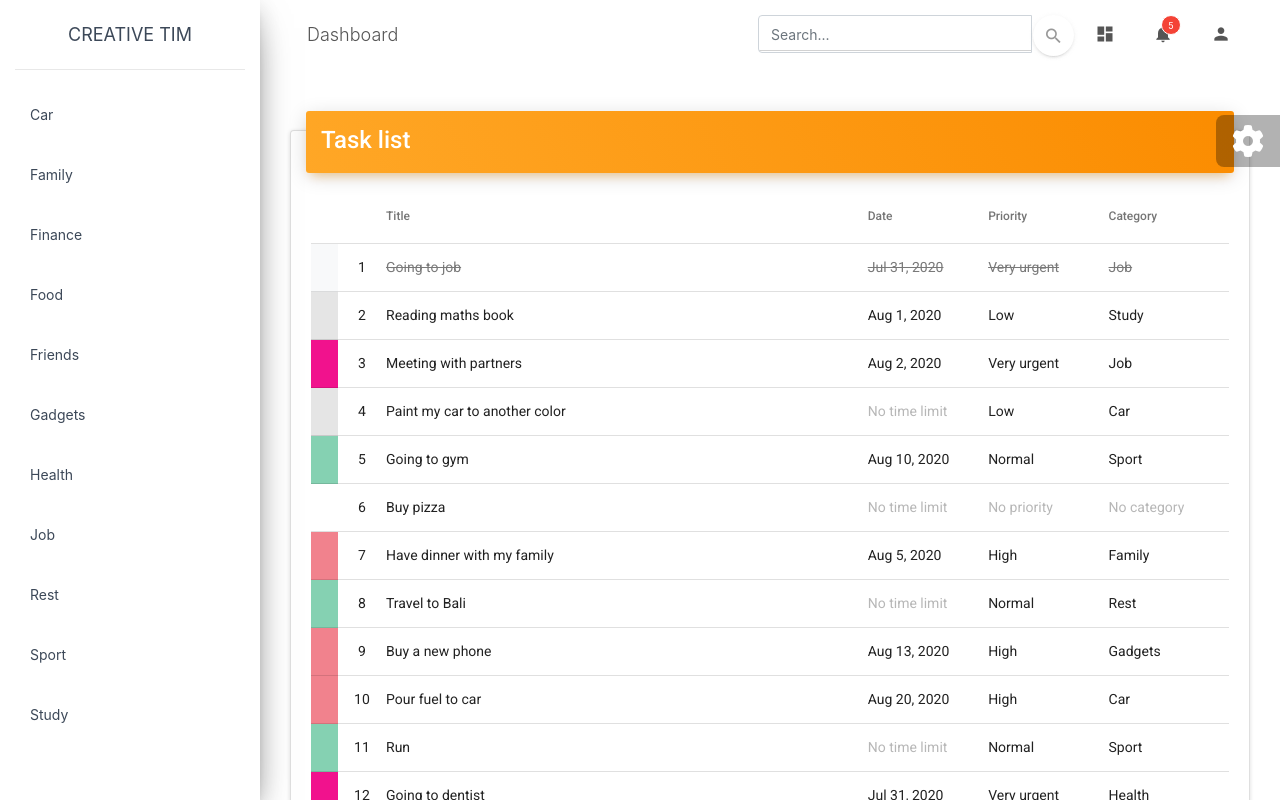
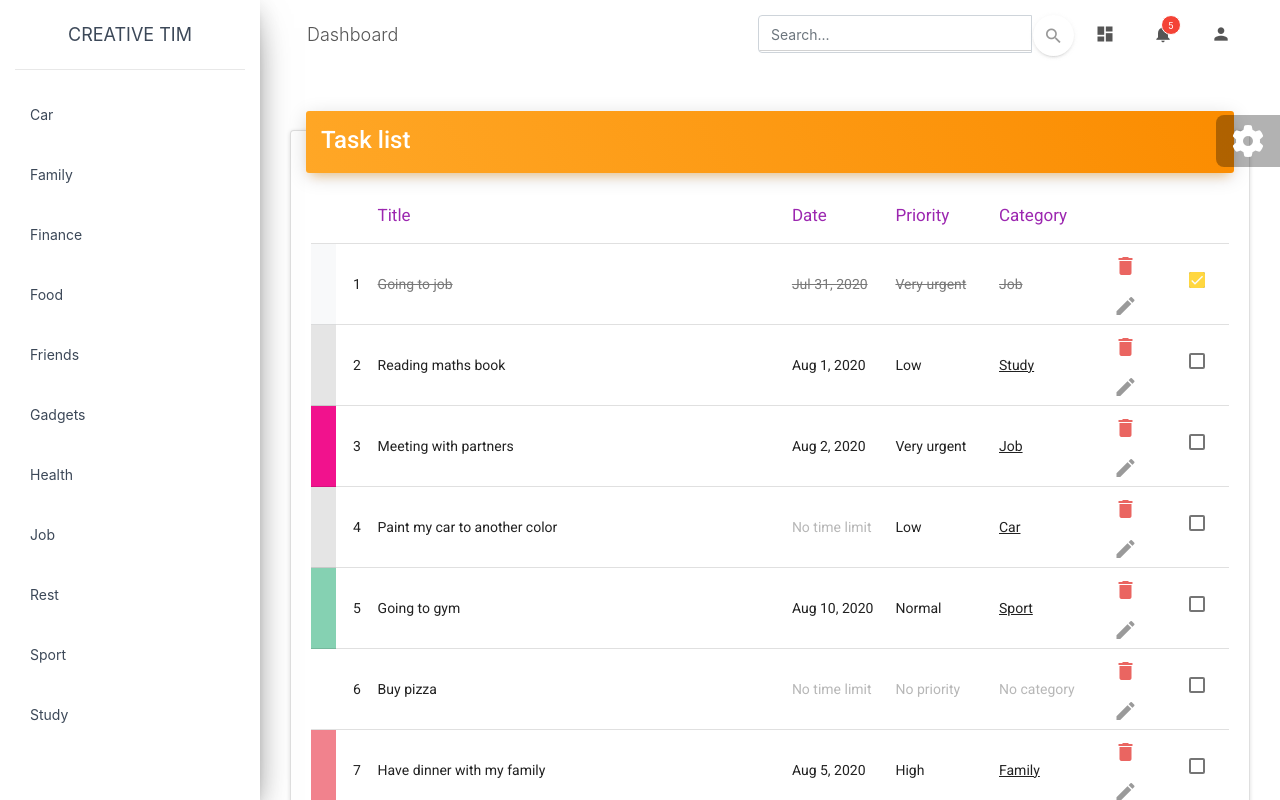
Before and after one commit to Jakhongir1117/Todo, an Angular app: page / in a window 1280 px wide. Shown: the top 800 px of the page. Built offline with nearby package versions, Linux system fonts and the light colour scheme.

Commit message:
19th step

```diff
--- a/src/app/app.component.html
+++ b/src/app/app.component.html
@@ -1,7 +1,8 @@
 <div class="wrapper ">
 
   <app-categories
-    (selectCategory)="onSelectCategory($event)"
+          (selectCategory)="onSelectCategory($event)"
+          [selectedCategory]="selectedCategory"
           [categories]="categories"></app-categories>
 
   <div class="main-panel">
@@ -83,8 +84,10 @@
           <div class="col-12">
 
             <app-tasks [tasks]="tasks"
+
                        (updateTask)="onUpdateTask($event)"
                        (deleteTask)="onDeleteTask($event)"
+                       (selectCategory)="onSelectCategory($event)"
             ></app-tasks>
 
           </div>
--- a/src/app/app.module.ts
+++ b/src/app/app.module.ts
@@ -20,6 +20,7 @@ import {MatSelectModule} from '@angular/material/select';
 import { ConfirmDialogComponent } from './dialog/confirm-dialog/confirm-dialog.component';
 import {MatDatepickerModule} from '@angular/material/datepicker';
 import { TaskDatePipe } from './pipe/task-date.pipe';
+import {MatCheckboxModule} from '@angular/material/checkbox';
 
 @NgModule({
   declarations: [
@@ -45,7 +46,8 @@ import { TaskDatePipe } from './pipe/task-date.pipe';
     MatOptionModule,
     MatSelectModule,
     MatDatepickerModule,
-    MatNativeDateModule
+    MatNativeDateModule,
+    MatCheckboxModule
   ],
   providers: [],
   entryComponents: [
--- a/src/app/views/categories/categories.component.ts
+++ b/src/app/views/categories/categories.component.ts
@@ -15,7 +15,9 @@ export class CategoriesComponent implements OnInit {
   @Output()
   selectCategory = new EventEmitter<Category>();
 
+  @Input()
   selectedCategory: Category;
+
 
   constructor(private dataHandler: DataHandlerService) {
   }
--- a/src/app/views/tasks/tasks.component.css
+++ b/src/app/views/tasks/tasks.component.css
@@ -39,3 +39,25 @@
 .col-date {
   width: 10% !important;
 }
+
+.delete-icon {
+  cursor: pointer;
+  color: #ea6561;
+  font-size: 18px;
+  margin-left: 3px;
+  margin-right: 3px;
+}
+
+.edit-icon {
+  cursor: pointer;
+  color: #9A9A9A;
+  font-size: 18px;
+  margin-left: 3px;
+  margin-right: 3px;
+}
+
+.mat-header-cell {
+  font-size: 1.063rem;
+  color: #9c27b0 !important;
+  font-weight: normal;
+}
--- a/src/app/views/tasks/tasks.component.html
+++ b/src/app/views/tasks/tasks.component.html
@@ -61,12 +61,72 @@
       <!-- Category -->
       <ng-container matColumnDef="category">
         <th *matHeaderCellDef mat-header-cell mat-sort-header> Category</th>
-        <td class="col-category" *matCellDef="let task" [ngClass]="{'completed': task.completed, 'no-value': task.category == null}" mat-cell>
+        <td class="col-category" *matCellDef="let task" [ngClass]="{'completed': task.completed, 'no-value': task.category == null, 'link': !task.completed && task.category}"
+
+            (click)="!task.completed && task.category && onSelectCategory(task.category)"
+
+            mat-cell
+        >
 
           {{task.category ? task.category.title : "No category"}}
 
+
+
         </td>
       </ng-container>
+
+
+
+      <!-- available actions on the task -->
+      <ng-container matColumnDef="operations">
+        <th mat-header-cell *matHeaderCellDef></th>
+        <td class="col-operations" mat-cell *matCellDef="let task" [class.completed]="task.completed">
+
+            <button mat-icon-button (click)="openDeleteDialog(task)"
+                    class="delete-icon"
+            >
+                <mat-icon aria-hidden="false">delete</mat-icon>
+            </button>
+
+
+            <button mat-icon-button (click)="openEditTaskDialog(task)"
+                    class="edit-icon"
+            >
+
+              <mat-icon aria-hidden="false">edit</mat-icon>
+
+            </button>
+
+        </td>
+      </ng-container>
+
+
+
+
+
+      <!-- checkbox to complete the task/ activate -->
+      <ng-container matColumnDef="select">
+
+        <th mat-header-cell *matHeaderCellDef></th>
+
+        <td class="col-select text-right" mat-cell *matCellDef="let task">
+
+          <mat-checkbox
+
+                      (click)="$event.stopPropagation()"
+
+                      (change)="$event ? onToggleStatus(task) : null"
+
+                      [checked]="task.completed"
+          >
+          </mat-checkbox>
+
+
+        </td>
+      </ng-container>
+
+
+
 
 
       <!-- table title -->
--- a/src/app/views/tasks/tasks.component.ts
+++ b/src/app/views/tasks/tasks.component.ts
@@ -6,6 +6,8 @@ import {MatPaginator} from '@angular/material/paginator';
 import {MatSort} from '@angular/material/sort';
 import {EditTaskDialogComponent} from '../../dialog/edit-task-dialog/edit-task-dialog.component';
 import {MatDialog} from '@angular/material/dialog';
+import {ConfirmDialogComponent} from '../../dialog/confirm-dialog/confirm-dialog.component';
+import {Category} from '../../model/Category';
 
 
 @Component({
@@ -16,7 +18,7 @@ import {MatDialog} from '@angular/material/dialog';
 export class TasksComponent implements OnInit {
 
 
-  displayedColumns: string[] = ['color', 'id', 'title', 'date', 'priority', 'category'];
+  displayedColumns: string[] = ['color', 'id', 'title', 'date', 'priority', 'category', 'operations', 'select'];
   dataSource: MatTableDataSource<Task>;
 
   @ViewChild (MatPaginator, {static: false}) private paginator: MatPaginator;
@@ -34,6 +36,9 @@ export class TasksComponent implements OnInit {
 
   @Output()
   updateTask = new EventEmitter<Task>();
+
+  @Output()
+  selectCategory = new EventEmitter<Category>();
 
 
   tasks: Task[];
@@ -54,9 +59,6 @@ export class TasksComponent implements OnInit {
 
 
 
-  toggleTaskCompleted(task: Task) {
-    task.completed = !task.completed;
-  }
 
 
     private getPriorityColor(task: Task): string {
@@ -118,7 +120,7 @@ export class TasksComponent implements OnInit {
 
 
   // dialog editing for adding a task
-  private openEditTaskDialog(task: Task): void {
+     openEditTaskDialog(task: Task): void {
 
     // opening a dialog box
     const dialogRef = this.dialog.open(EditTaskDialogComponent, {data: [task, 'Task editing'], autoFocus: false});
@@ -149,7 +151,37 @@ export class TasksComponent implements OnInit {
 
     });
 
-
   }
 
+
+  // delete confirmation dialog
+  openDeleteDialog(task:Task) {
+    const dialogRef = this.dialog.open(ConfirmDialogComponent, {
+      maxWidth: '500px',
+      data:
+        {dialogTitle: 'Confirm action',
+        message: `Do you really want to delete task: "${task.title}"?`
+      },
+      autoFocus: false
+    });
+
+    dialogRef.afterClosed().subscribe( result => {
+      if(result) {
+        this.deleteTask.emit(task);
+      }
+    });
+  }
+
+
+  onToggleStatus(task:Task) {
+    task.completed = !task.completed;
+    this.updateTask.emit(task);
+  }
+
+  onSelectCategory(category:Category) {
+    this.selectCategory.emit(category);
+  }
+
+
+
 }
--- a/src/styles.css
+++ b/src/styles.css
@@ -29,3 +29,8 @@
 .red {
   color: red;
 }
+
+.link {
+  text-decoration: underline;
+  cursor: pointer;
+}
```
